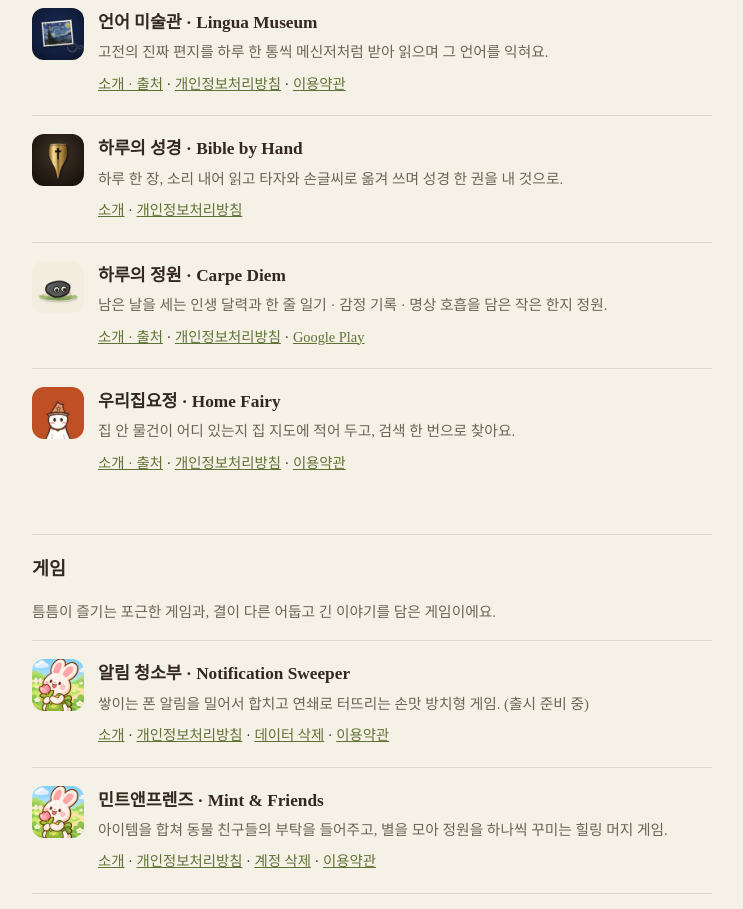
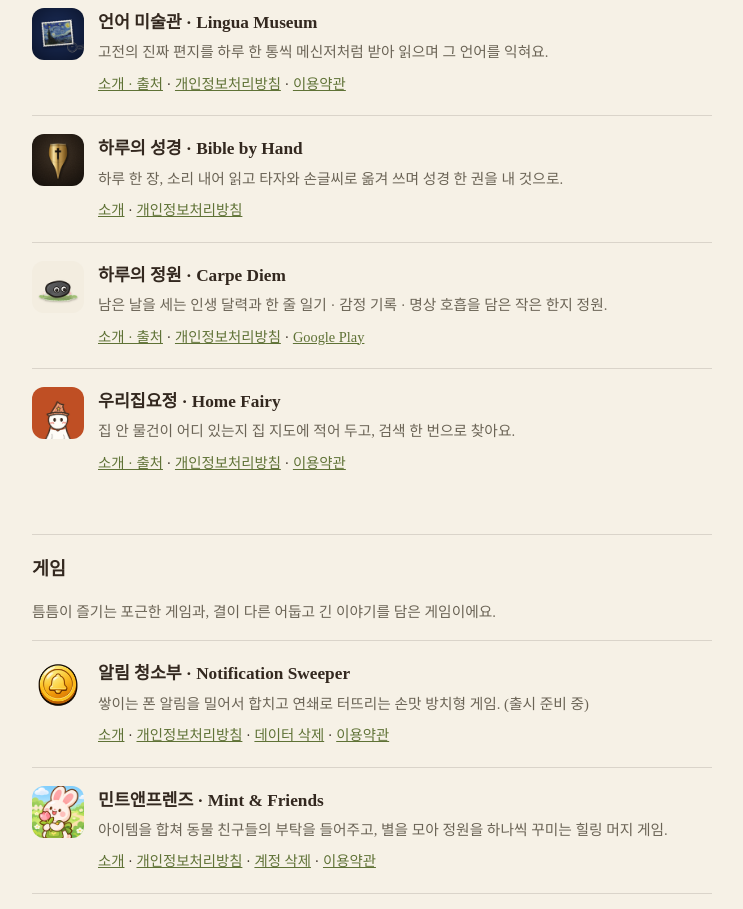
Before and after one commit to graviton94/graviton94.github.io, a plain HTML site: page index.html in a window 1280 px wide. Shown: the part 157-1066 px from the top of the page, without its empty margins (268-1011 px from the left). Drawn offline with Linux system fonts and the light colour scheme.

Commit message:
알림 청소부 첫 화면 아이콘(임시: 게임의 알림 종 코인)
Co-Authored-By: Claude Opus 5.5 <noreply@anthropic.com>
Claude-Session: https://claude.ai/code/session_01XZ92NKr2MkdtCzRNMQEQs3

```diff
--- a/index.html
+++ b/index.html
@@ -14,7 +14,7 @@
 <h2>게임</h2>
 <p class="soft">틈틈이 즐기는 포근한 게임과, 결이 다른 어둡고 긴 이야기를 담은 게임이에요.</p>
 <ul class="apps">
-<li><img src="icons/mintandfriends.png" alt=""><div><h2>알림 청소부 · Notification Sweeper</h2><p class="soft">쌓이는 폰 알림을 밀어서 합치고 연쇄로 터뜨리는 손맛 방치형 게임. (출시 준비 중)</p><div class="links"><a href="notificationcleaner/">소개</a> · <a href="notificationcleaner/privacy/">개인정보처리방침</a> · <a href="notificationcleaner/privacy/#delete">데이터 삭제</a> · <a href="notificationcleaner/terms/">이용약관</a></div></div></li>
+<li><img src="icons/notificationcleaner.png" alt=""><div><h2>알림 청소부 · Notification Sweeper</h2><p class="soft">쌓이는 폰 알림을 밀어서 합치고 연쇄로 터뜨리는 손맛 방치형 게임. (출시 준비 중)</p><div class="links"><a href="notificationcleaner/">소개</a> · <a href="notificationcleaner/privacy/">개인정보처리방침</a> · <a href="notificationcleaner/privacy/#delete">데이터 삭제</a> · <a href="notificationcleaner/terms/">이용약관</a></div></div></li>
 <li><img src="icons/mintandfriends.png" alt=""><div><h2>민트앤프렌즈 · Mint &amp; Friends</h2><p class="soft">아이템을 합쳐 동물 친구들의 부탁을 들어주고, 별을 모아 정원을 하나씩 꾸미는 힐링 머지 게임.</p><div class="links"><a href="mintandfriends/">소개</a> · <a href="mintandfriends/privacy/">개인정보처리방침</a> · <a href="mintandfriends/privacy/#delete">계정 삭제</a> · <a href="mintandfriends/terms/">이용약관</a></div></div></li>
 <li><img src="icons/pawnisher.png" alt=""><div><h2>Pawnisher : Checkmate</h2><p class="soft">체스 기물 분대를 이끌고 주물 공장 꼭대기로 오르는 로그라이크. 쓰러진 분대원은 돌아오지 않고, 왕관에는 대가가 있어요.</p><div class="links"><a href="pawnisher/">소개</a> · <a href="pawnisher/privacy/">개인정보처리방침</a></div></div></li>
 </ul>
```
Also changed, not shown: icons/notificationcleaner.png (added).
